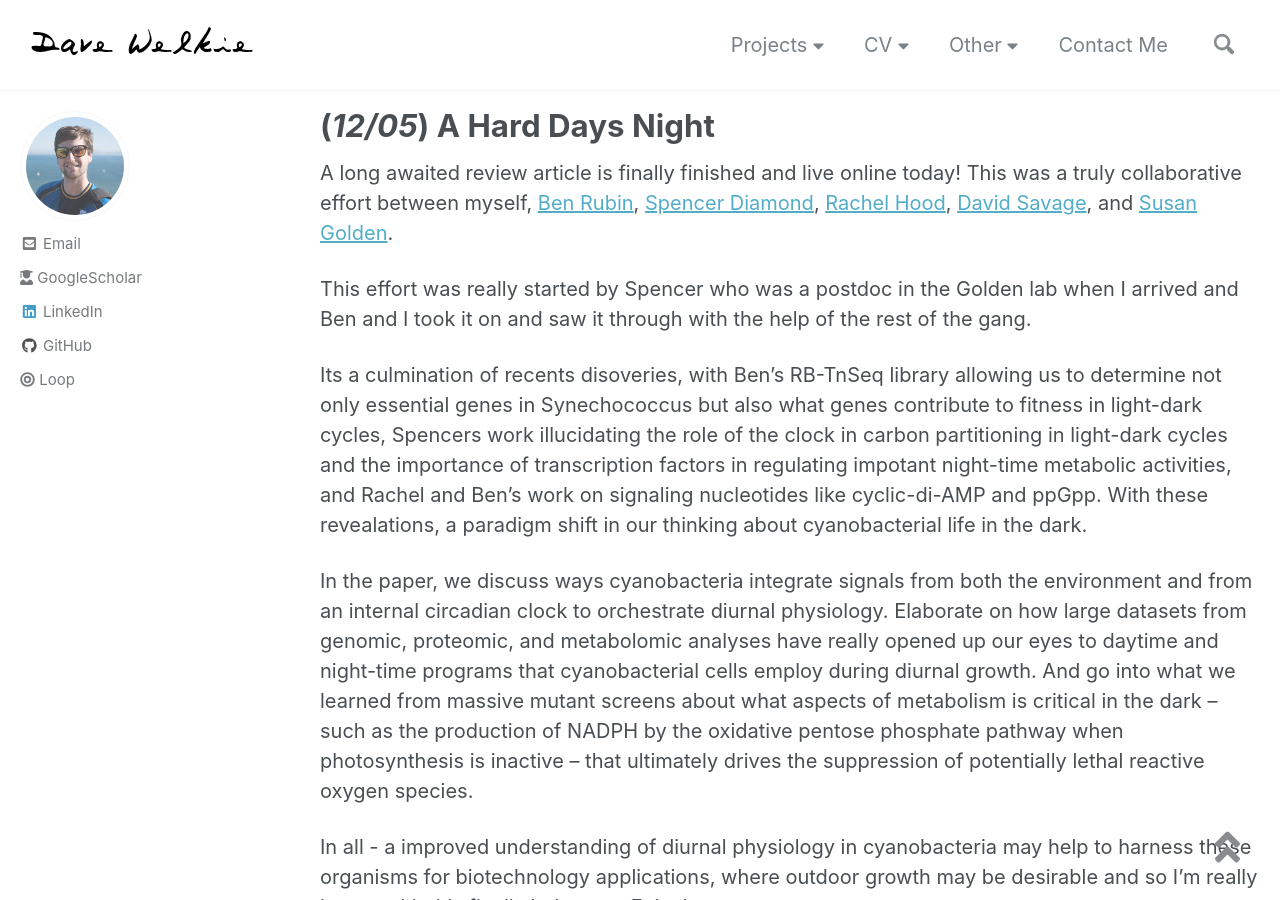
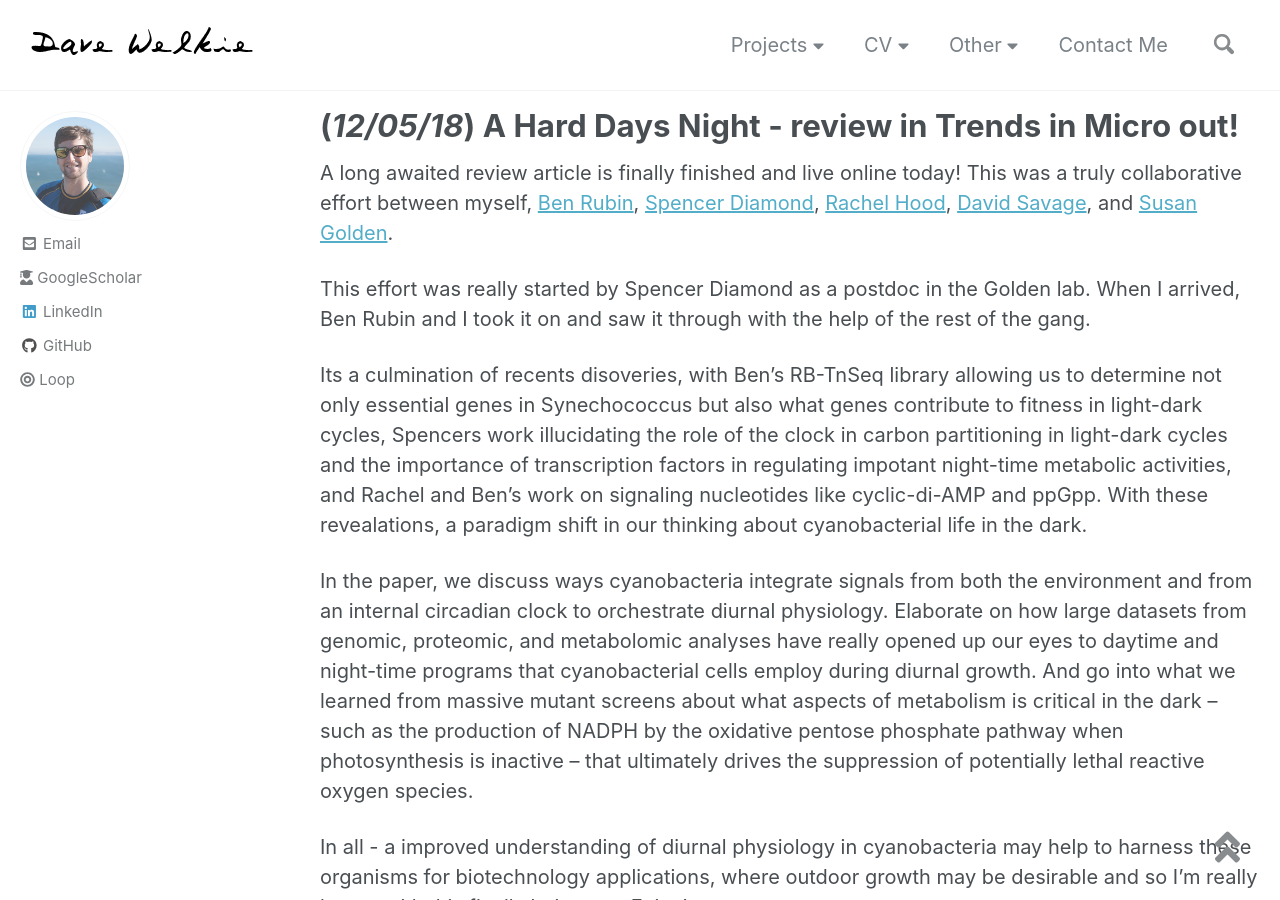
Before and after one commit to dwelkie/dwelkie.github.io, a Jekyll site: the page built from _posts/2018-12-05-Trends_Review.md, in a window 1280 px wide and 900 px high. Built offline with Jekyll 4.4.1, drawn with Linux system fonts in a browser that asks for light colours; nearby versions of some CDN libraries.

Commit message:
Update 2018-12-05-Trends_Review.md

```diff
--- a/_posts/2018-12-05-Trends_Review.md
+++ b/_posts/2018-12-05-Trends_Review.md
@@ -1,5 +1,5 @@
 ---
-title: "(*12/05*) A Hard Days Night"
+title: "(*12/05/18*) A Hard Days Night - review in Trends in Micro out!"
 classes: wide
 tags: [publications]
 category: posts
@@ -23,7 +23,7 @@ feature_row:
 ---
 A long awaited review article is finally finished and live online today! This was a truly collaborative effort between myself, [Ben Rubin](https://scholar.google.com/citations?user=1PlyBgEAAAAJ&hl=en){:target="_blank"}, [Spencer Diamond](https://scholar.google.com/citations?hl=en&user=MFzs4eQAAAAJ&view_op=list_works&sortby=pubdate){:target="_blank"}, [Rachel Hood](https://www.linkedin.com/in/rachel-hood-phd-7437b181/){:target="_blank"}, [David Savage](http://www.savagelab.org/){:target="_blank"}, and [Susan Golden](https://biology.ucsd.edu/research/faculty/sgolden){:target="_blank"}.
 
-This effort was really started by Spencer who was a postdoc in the Golden lab when I arrived and Ben and I took it on and saw it through with the help of the rest of the gang.
+This effort was really started by Spencer Diamond as a postdoc in the Golden lab. When I arrived, Ben Rubin and I took it on and saw it through with the help of the rest of the gang.
 
 Its a culmination of recents  disoveries, with Ben's RB-TnSeq library allowing us to determine not only essential genes in Synechococcus but also what genes contribute to fitness in light-dark cycles, Spencers work illucidating the role of the clock in carbon partitioning in light-dark cycles and the importance of transcription factors in regulating impotant night-time metabolic activities, and Rachel and Ben's work on signaling nucleotides like cyclic-di-AMP and ppGpp. With these revealations, a paradigm shift in our thinking about cyanobacterial life in the dark.
 
```
